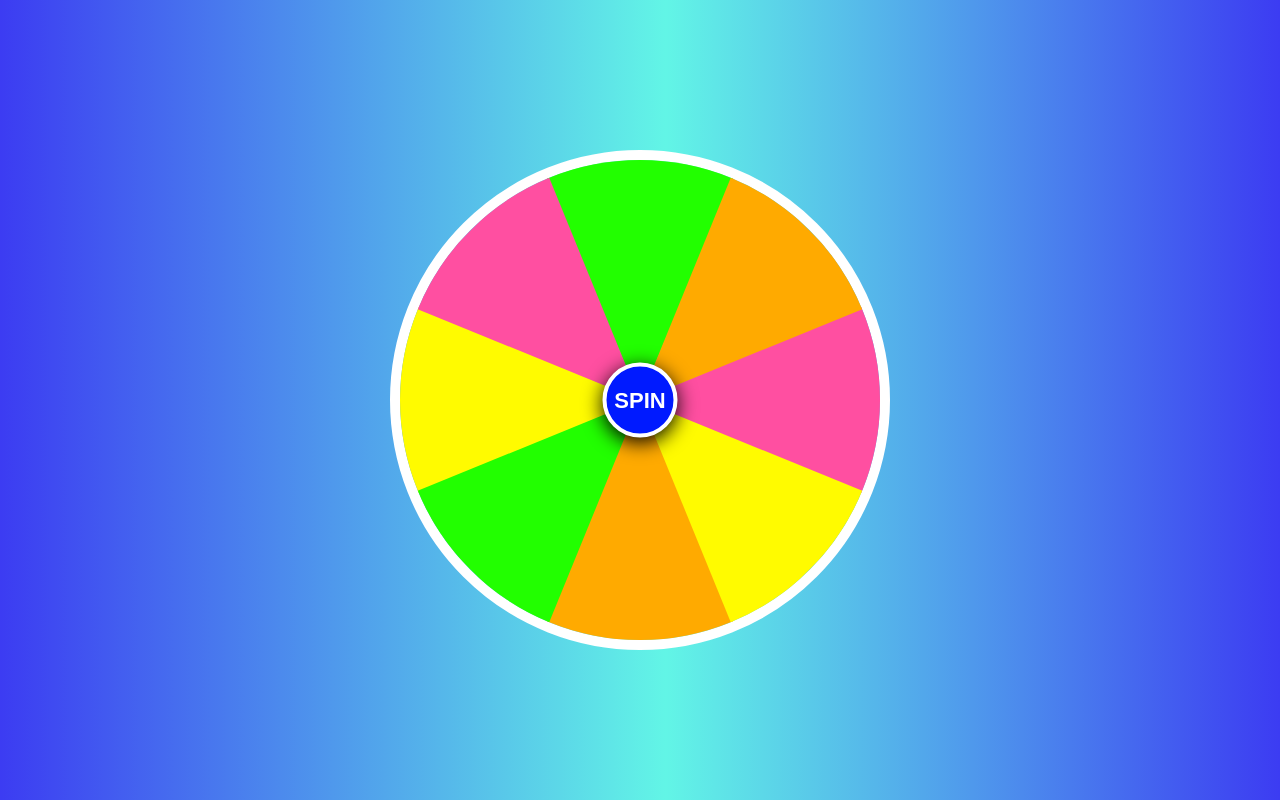
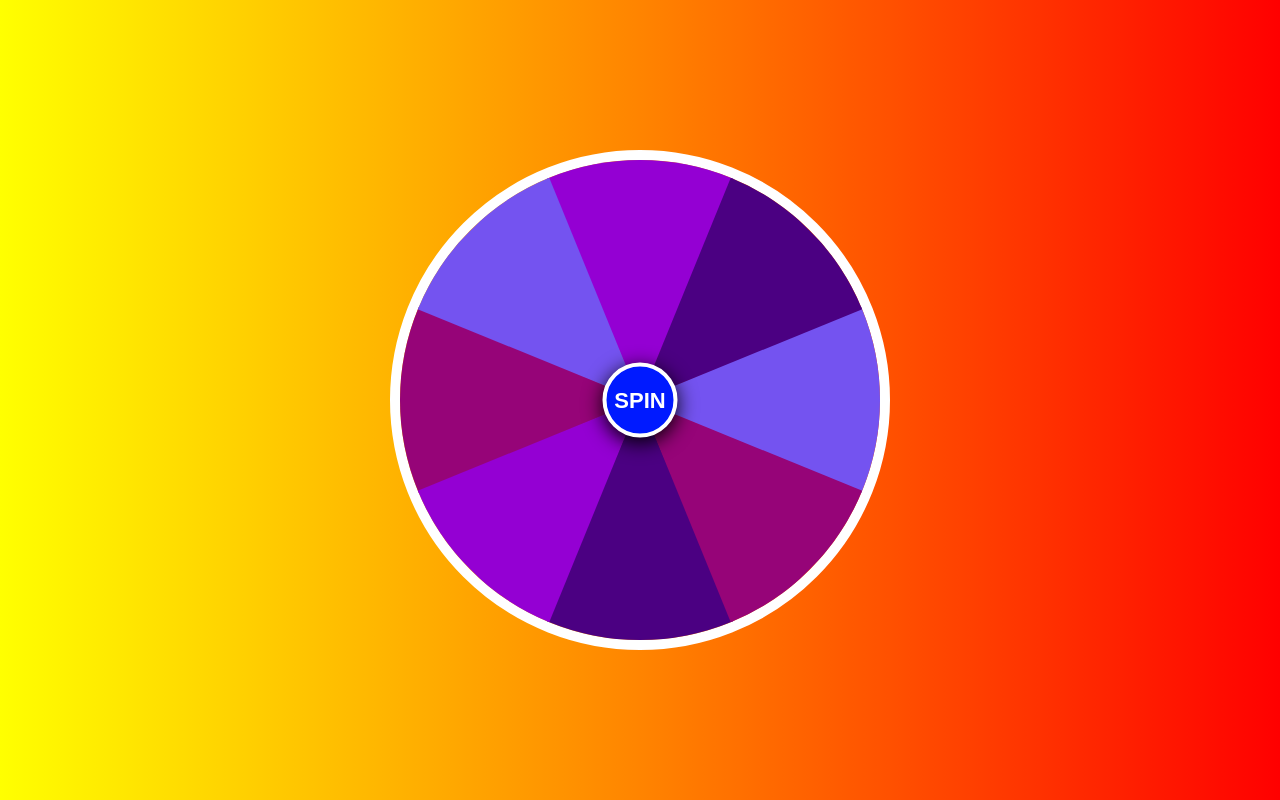
Before and after one commit to YYeng/Green2_ComponentWheelsOfNames, a plain HTML site: page index.html in a window 1280 px wide. Drawn offline with Linux system fonts and the light colour scheme.

Commit message:
changes in color

```diff
--- a/style.css
+++ b/style.css
@@ -13,8 +13,8 @@ body{
     align-items: center;
     min-height: 100vh;
     overflow: hidden;
-    background: rgb(60,60,242);
-    background: linear-gradient(90deg, rgba(60,60,242,1) 0%, rgba(98,245,230,1) 52%, rgba(60,60,242,1) 100%);
+    background: rgba(0,255,0);
+    background: linear-gradient(90deg, rgba(255,255,0) 0%, rgba(255,127,0) 52%, rgba(255,0,0) 100%);
     background-size: cover;
 }
 
@@ -50,25 +50,25 @@ span{
 }
 .span1{
     clip-path: polygon(0 92%, 100% 50%, 0 8%);
-    background-color: #fffb00;
+    background-color: #960478;
     top: 120px;
     left: 0;
 }
 .span2{
     clip-path: polygon(100% 92%, 0 50%, 100% 8%);
-    background-color: #ff4fa1;
+    background-color: #7453f0;
     top: 120px;
     right: 0;
 }
 .span3{
     clip-path: polygon(50% 0%, 8% 100%, 92% 100%);
-    background-color: #ffaa00;
+    background-color: #4b0082;
     bottom: 0;
     left: 120px;
 }
 .span4{
     clip-path: polygon(50% 100%, 92% 0, 8% 0);
-    background-color: #22ff00;
+    background-color: #9400d3;
     top: 0;
     left: 120px;
 }
```
